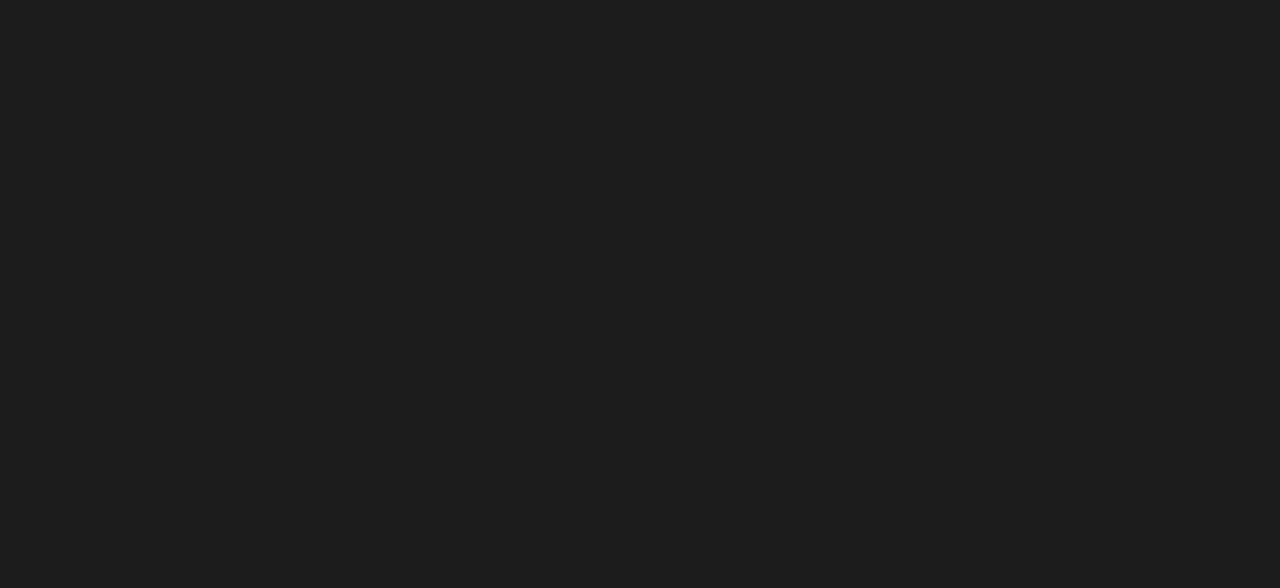
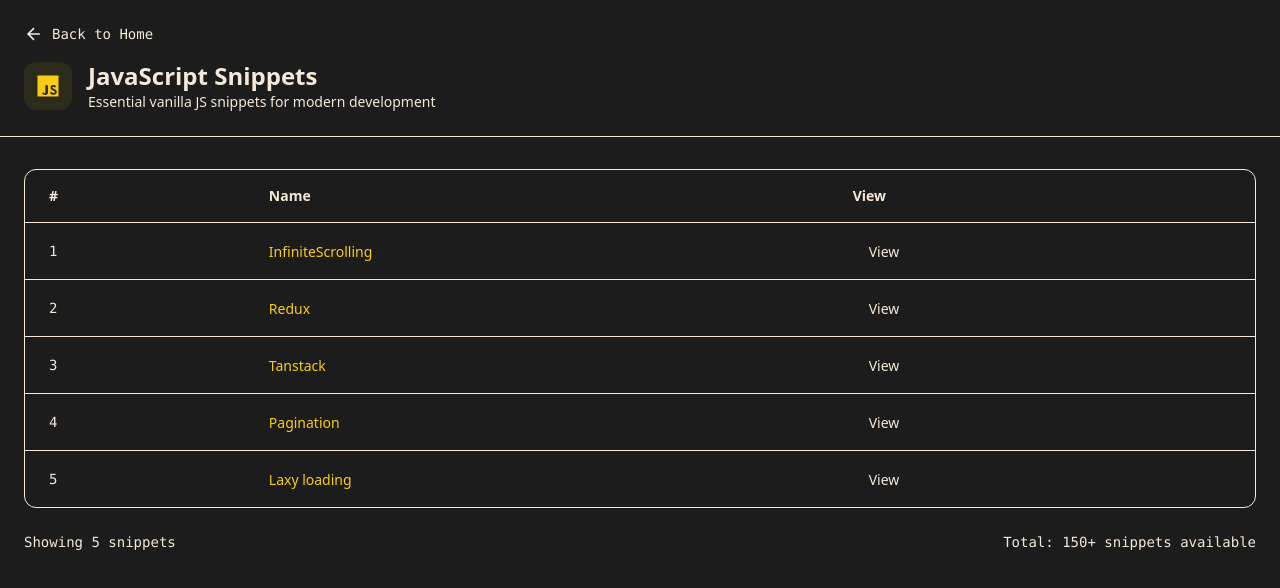
Before and after one commit to mesauravjoshi/dev-snippets, a React (Vite) app in the folder client/: page /react/laxyloading in a window 1280 px wide. Before the commit this address had no page. Shown: the top 588 px of the page. Built offline with nearby package versions, Linux system fonts and the light colour scheme.

Commit message:
created nested route for JS

```diff
--- a/client/src/App.css
+++ b/client/src/App.css
@@ -22,9 +22,9 @@
   /* purple */
 }
 
-/* dfdfadfadsfadfad fadfadfa  */
-
-.joshi {
-  border: #2b303b;
-  background: linear-gradient(135deg, transparent 0%, transparent 100%)
+.text-gradient {
+  background: linear-gradient(272deg, #22d3ee 0%, #a855f7 50%, #facc15 100%);
+  -webkit-background-clip: text;
+  -webkit-text-fill-color: transparent;
+  background-clip: text;
 }
--- a/client/src/App.jsx
+++ b/client/src/App.jsx
@@ -4,19 +4,21 @@ import GenerateURL from '@/pages/GenerateURL';
 import Debounce from '@/pages/javascript/Debounce';
 import Throt from '@/pages/javascript/Throt';
 import Login from '@/pages/Login';
-import Redux from '@/pages/Redux';
+import Redux from '@/pages/react/Redux';
 import Tanstack from '@/pages/Tanstack';
 import SmartUserList from '@/pages/SmartUserList';
 import MiniPostman from '@/pages/MiniPostman';
 import ShoppingCart from '@/pages/ShoppingCart';
 import Kanban from '@/pages/Kanban';
-import InfiniteScrolling from '@/pages/InfiniteScrolling';
-import Pagination from '@/pages/Pagination';
-import Hero from './component/Hero';
+import InfiniteScrolling from '@/pages/react/InfiniteScrolling';
+import Pagination from '@/pages/react/Pagination';
+import Javascript, { JavaScriptList } from '@/pages/JavaScriptSnippets';
+import React from '@/pages/ReactSnippets';
+import Hero from '@/component/Hero';
 // import LazyLoading from '@/pages/LazyLoading';
 import { Link, Route, Routes } from 'react-router-dom';
 
-const LazyLoading = lazy(() => import('@/pages/LazyLoading'))
+const LazyLoading = lazy(() => import('@/pages/react/LazyLoading'))
 function App() {
 
   return (
@@ -25,21 +27,33 @@ function App() {
         <Route path='auth'>
           <Route path='login' element={<Login />} />
         </Route>
-        <Route path='/' element={<Home />} />
-        <Route path='/Hero' element={<Hero />} />
+        <Route path='/' element={<Hero />} />
+        {/* <Route path='/javascript'  /> */}
+        {/* <Route path='/Hero' element={<Hero />} /> */}
         <Route path='/home' element={<Home />} />
+
+        {/* Javascript */}
+        <Route path="javascript" element={<Javascript />}>
+          <Route index element={<JavaScriptList />} />
+          <Route path="debounce" element={<Debounce />} />
+          <Route path="throt" element={<Throt />} />
+        </Route>
+
+
+        {/* React  */}
+        <Route path='react' element={<React />} >
+          <Route path='redux' element={<Redux />} />
+          <Route path='laxyloading' element={<LazyLoading />} />
+          <Route path='infiniteScrolling' element={<InfiniteScrolling />} />
+          <Route path='pagination' element={<Pagination />} />
+        </Route>
+
         <Route path='/generateURL' element={<GenerateURL />} />
-        <Route path='/debounce' element={<Debounce />} />
-        <Route path='/redux' element={<Redux />} />
-        <Route path='/throt' element={<Throt />} />
         <Route path='/tanstack' element={<Tanstack />} />
-        <Route path='/laxyloading' element={<LazyLoading />} />
         <Route path='/smartUserList' element={<SmartUserList />} />
         <Route path='/miniPostman' element={<MiniPostman />} />
         <Route path='/shopping-cart' element={<ShoppingCart />} />
         <Route path='/kanban' element={<Kanban />} />
-        <Route path='/infiniteScrolling' element={<InfiniteScrolling />} />
-        <Route path='/pagination' element={<Pagination />} />
       </Routes>
     </>
   )
--- a/client/src/component/SnippetCard.jsx
+++ b/client/src/component/SnippetCard.jsx
@@ -1,4 +1,3 @@
-
 const SnippetCard = ({ title, description, icon, snippetCount, variant, delay = 0 }) => {
   // const colorClasses = {
   //   javascript: 'text-javascript',
--- /dev/null
+++ b/client/src/pages/JavaScriptSnippets.jsx
@@ -0,0 +1,95 @@
+import { Link, useNavigate } from 'react-router-dom';
+import { JavaScriptIcon } from '@/assets/icons/Icons';
+import { Outlet } from 'react-router-dom';
+
+const snippetsData = [
+  { id: 'debounce', name: 'Debounce', route: 'debounce' },
+  { id: 'throt', name: 'Throtling', route: 'throt' },
+];
+
+const JavaScriptSnippets = () => {
+  return (
+    <Outlet />
+  );
+};
+
+export default JavaScriptSnippets;
+
+export const JavaScriptList = () => {
+  const navigate = useNavigate();
+
+  return (
+    <div className="min-h-screen bg-background">
+      {/* Header */}
+      <div className="border-b border-border">
+        <div className="container mx-auto px-6 py-6">
+          <button
+            onClick={() => navigate('/')}
+            className="flex items-center gap-2 text-muted-foreground hover:text-foreground transition-colors mb-4"
+          >
+            <svg viewBox="0 0 24 24" className="w-5 h-5" fill="none" stroke="currentColor" strokeWidth="2">
+              <path d="M19 12H5M12 19l-7-7 7-7" />
+            </svg>
+            <span className="font-mono text-sm">Back to Home</span>
+          </button>
+
+          <div className="flex items-center gap-4">
+            <div className="w-12 h-12 rounded-xl flex items-center bg-[#2c2b1c] justify-center">
+              <span className="text-[#facc15] ">
+                <JavaScriptIcon />
+              </span>
+            </div>
+            <div>
+              <h1 className="text-2xl font-bold text-foreground">JavaScript Snippets</h1>
+              <p className="text-muted-foreground text-sm">Essential vanilla JS snippets for modern development</p>
+            </div>
+          </div>
+        </div>
+      </div>
+
+      {/* Table Section */}
+      <div className="container mx-auto px-6 py-8">
+        <div className="rounded-xl border border-border overflow-hidden bg-card">
+          <table className="w-full">
+            <thead>
+              <tr className="border-b border-border bg-secondary/50">
+                <th className="px-6 py-4 text-left text-sm font-semibold text-foreground">#</th>
+                <th className="px-6 py-4 text-left text-sm font-semibold text-foreground">Name</th>
+                {/* <th className="px-6 py-4 text-left text-sm font-semibold text-foreground">Description</th> */}
+                <th className="px-6 py-4 text-left text-sm font-semibold text-foreground">View</th>
+              </tr>
+            </thead>
+            <tbody>
+              {snippetsData.map((snippet, index) => (
+                <tr
+                  key={snippet.id}
+                  className="border-b border-border last:border-b-0 hover:bg-secondary/30 transition-colors"
+                >
+                  <td className="px-6 py-4 text-sm text-muted-foreground font-mono">{index + 1}</td>
+                  <td className="px-6 py-4">
+                    <span className="text-sm font-medium text-[#facc15]">{snippet.name}</span>
+                  </td>
+                  {/* <td className="px-6 py-4 text-sm text-muted-foreground max-w-md">
+                    {snippet.description}
+                  </td> */}
+                  <td className="px-6 py-4">
+                    <Link className="px-4 py-2 rounded-lg text-sm font-medium bg-secondary hover:bg-secondary/80 text-foreground transition-colors"
+                      to={snippet.route}>
+                      View
+                    </Link>
+                  </td>
+                </tr>
+              ))}
+            </tbody>
+          </table>
+        </div>
+
+        {/* Stats */}
+        <div className="mt-6 flex items-center justify-between text-sm text-muted-foreground">
+          <span className="font-mono">Showing {snippetsData.length} snippets</span>
+          <span className="font-mono">Total: 150+ snippets available</span>
+        </div>
+      </div>
+    </div>
+  )
+}
--- /dev/null
+++ b/client/src/pages/ReactSnippets.jsx
@@ -0,0 +1,91 @@
+import { Link, useNavigate } from 'react-router-dom';
+import { JavaScriptIcon } from '@/assets/icons/Icons';
+
+const snippetsData = [
+  { id: 'infiniteScrolling', name: 'InfiniteScrolling', route: 'infiniteScrolling' },
+  { id: 'redux', name: 'Redux', route: 'redux' },
+  { id: 'tanstack', name: 'Tanstack', route: 'tanstack' },
+  { id: 'Pagination', name: 'Pagination', route: 'pagination' },
+  { id: 'laxyloading', name: 'Laxy loading', route: 'laxyloading' },
+];
+
+const ReactSnippets = () => {
+  const navigate = useNavigate();
+
+  return (
+    <div className="min-h-screen bg-background">
+      {/* Header */}
+      <div className="border-b border-border">
+        <div className="container mx-auto px-6 py-6">
+          <button
+            onClick={() => navigate('/')}
+            className="flex items-center gap-2 text-muted-foreground hover:text-foreground transition-colors mb-4"
+          >
+            <svg viewBox="0 0 24 24" className="w-5 h-5" fill="none" stroke="currentColor" strokeWidth="2">
+              <path d="M19 12H5M12 19l-7-7 7-7" />
+            </svg>
+            <span className="font-mono text-sm">Back to Home</span>
+          </button>
+
+          <div className="flex items-center gap-4">
+            <div className="w-12 h-12 rounded-xl flex items-center bg-[#2c2b1c] justify-center">
+              <span className="text-[#facc15] ">
+                <JavaScriptIcon />
+              </span>
+            </div>
+            <div>
+              <h1 className="text-2xl font-bold text-foreground">JavaScript Snippets</h1>
+              <p className="text-muted-foreground text-sm">Essential vanilla JS snippets for modern development</p>
+            </div>
+          </div>
+        </div>
+      </div>
+
+      {/* Table Section */}
+      <div className="container mx-auto px-6 py-8">
+        <div className="rounded-xl border border-border overflow-hidden bg-card">
+          <table className="w-full">
+            <thead>
+              <tr className="border-b border-border bg-secondary/50">
+                <th className="px-6 py-4 text-left text-sm font-semibold text-foreground">#</th>
+                <th className="px-6 py-4 text-left text-sm font-semibold text-foreground">Name</th>
+                {/* <th className="px-6 py-4 text-left text-sm font-semibold text-foreground">Description</th> */}
+                <th className="px-6 py-4 text-left text-sm font-semibold text-foreground">View</th>
+              </tr>
+            </thead>
+            <tbody>
+              {snippetsData.map((snippet, index) => (
+                <tr
+                  key={snippet.id}
+                  className="border-b border-border last:border-b-0 hover:bg-secondary/30 transition-colors"
+                >
+                  <td className="px-6 py-4 text-sm text-muted-foreground font-mono">{index + 1}</td>
+                  <td className="px-6 py-4">
+                    <span className="text-sm font-medium text-[#facc15]">{snippet.name}</span>
+                  </td>
+                  {/* <td className="px-6 py-4 text-sm text-muted-foreground max-w-md">
+                    {snippet.description}
+                  </td> */}
+                  <td className="px-6 py-4">
+                    <Link className="px-4 py-2 rounded-lg text-sm font-medium bg-secondary hover:bg-secondary/80 text-foreground transition-colors"
+                      to={snippet.route}>
+                      View
+                    </Link>
+                  </td>
+                </tr>
+              ))}
+            </tbody>
+          </table>
+        </div>
+
+        {/* Stats */}
+        <div className="mt-6 flex items-center justify-between text-sm text-muted-foreground">
+          <span className="font-mono">Showing {snippetsData.length} snippets</span>
+          <span className="font-mono">Total: 150+ snippets available</span>
+        </div>
+      </div>
+    </div>
+  );
+};
+
+export default ReactSnippets;
--- a/client/src/pages/InfiniteScrolling.jsx
+++ b/client/src/pages/react/InfiniteScrolling.jsx
@@ -50,7 +50,7 @@ function InfiniteScroll() {
           onScroll={handleScroll}
           className="
             max-h-[60vh]
-            sm:max-h-[500px]
+
             overflow-y-auto
             px-4
             py-4
--- a/client/src/pages/Redux.jsx
+++ b/client/src/pages/react/Redux.jsx
@@ -1,6 +1,6 @@
 import { useState } from 'react';
 import { useDispatch, useSelector } from 'react-redux';
-import { addTodo, removeTodo, fetchTodos } from '../feature/addTodo/AddTodo';
+import { addTodo, removeTodo, fetchTodos } from '../../feature/addTodo/AddTodo';
 import { useEffect } from 'react';
 
 function generateRandomId(length = 10) {
```
Also changed, not shown: client/src/component/Hero.jsx (+22 -16 lines), client/src/pages/react/LazyLoading.jsx (renamed from client/src/pages/LazyLoading.jsx), client/src/pages/react/Pagination.jsx (renamed from client/src/pages/Pagination.jsx).
